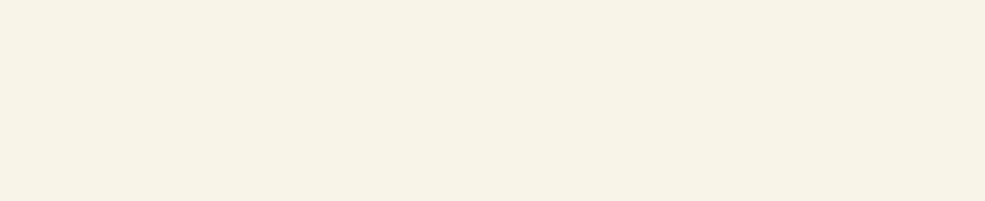
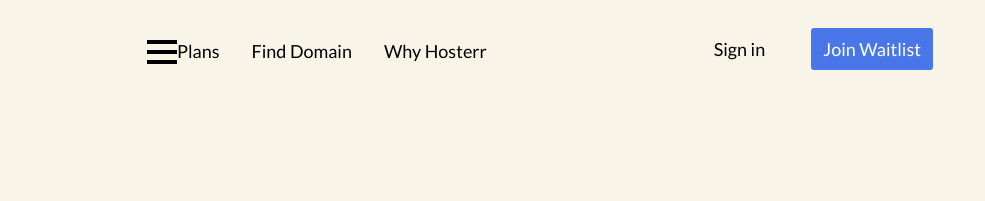
Before and after one commit to nicknjagi/hosterr-waitlist-page, a plain HTML site: page index.html in a window 1280 px wide. Shown: the top 201 px of the page, 295-1280 px from the left. Drawn offline with nearby package versions, Linux system fonts and the light colour scheme.

Commit message:
remove hidden class

```diff
--- a/index.html
+++ b/index.html
@@ -14,10 +14,10 @@
             <img src="./Assets/Logo.svg" alt="logo">
             <button>Hosterr is hiring!</button>
         </div>
-        <div class="menu-btn hidden">
+        <div class="menu-btn ">
             <span class="burger-menu"></span>
         </div>
-        <nav class="hidden">
+        <nav id="nav" class="">
             <div class="links">
                 <ul class="flex">
                     <li><a href="#">Plans</a></li>
```
